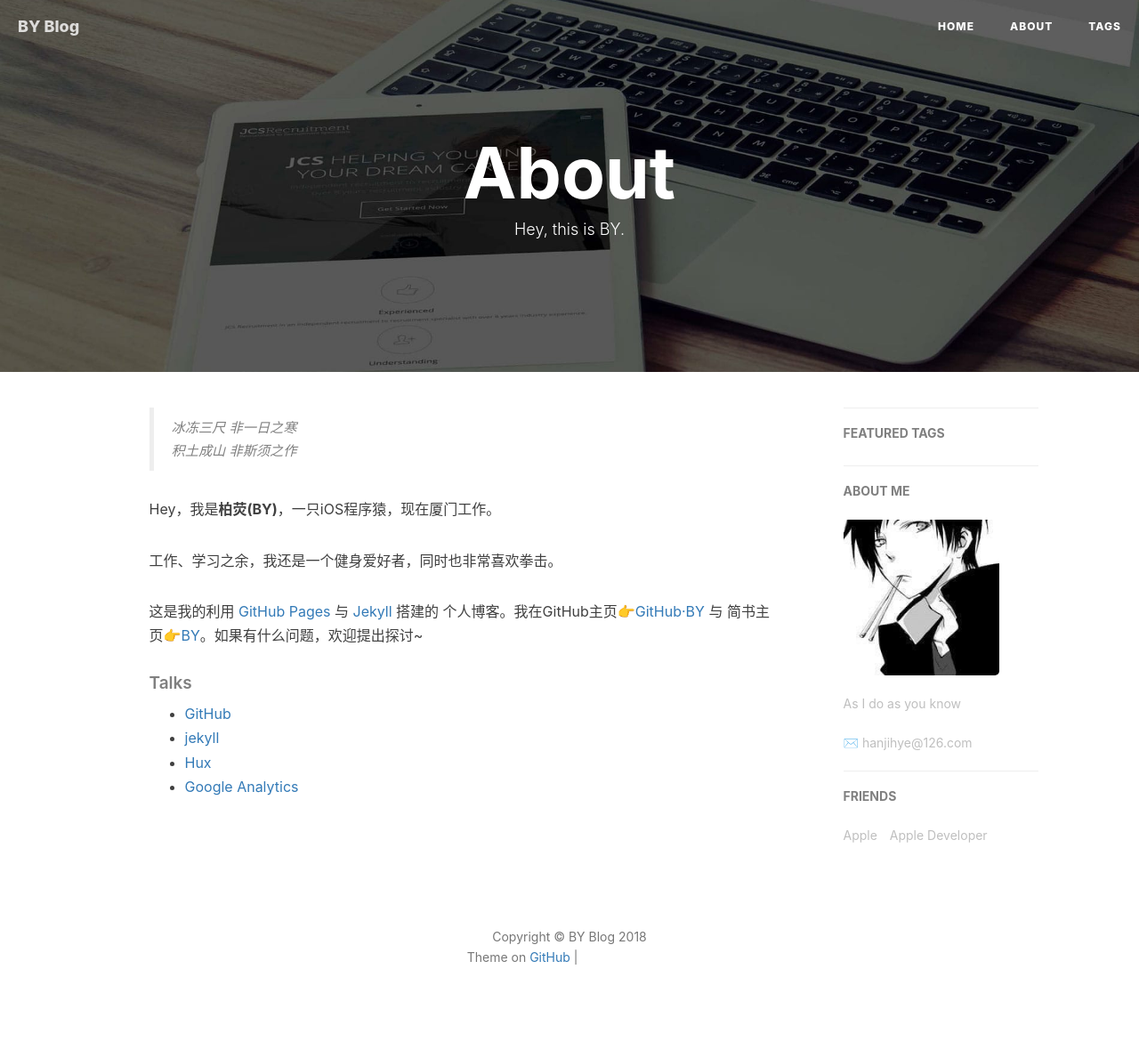
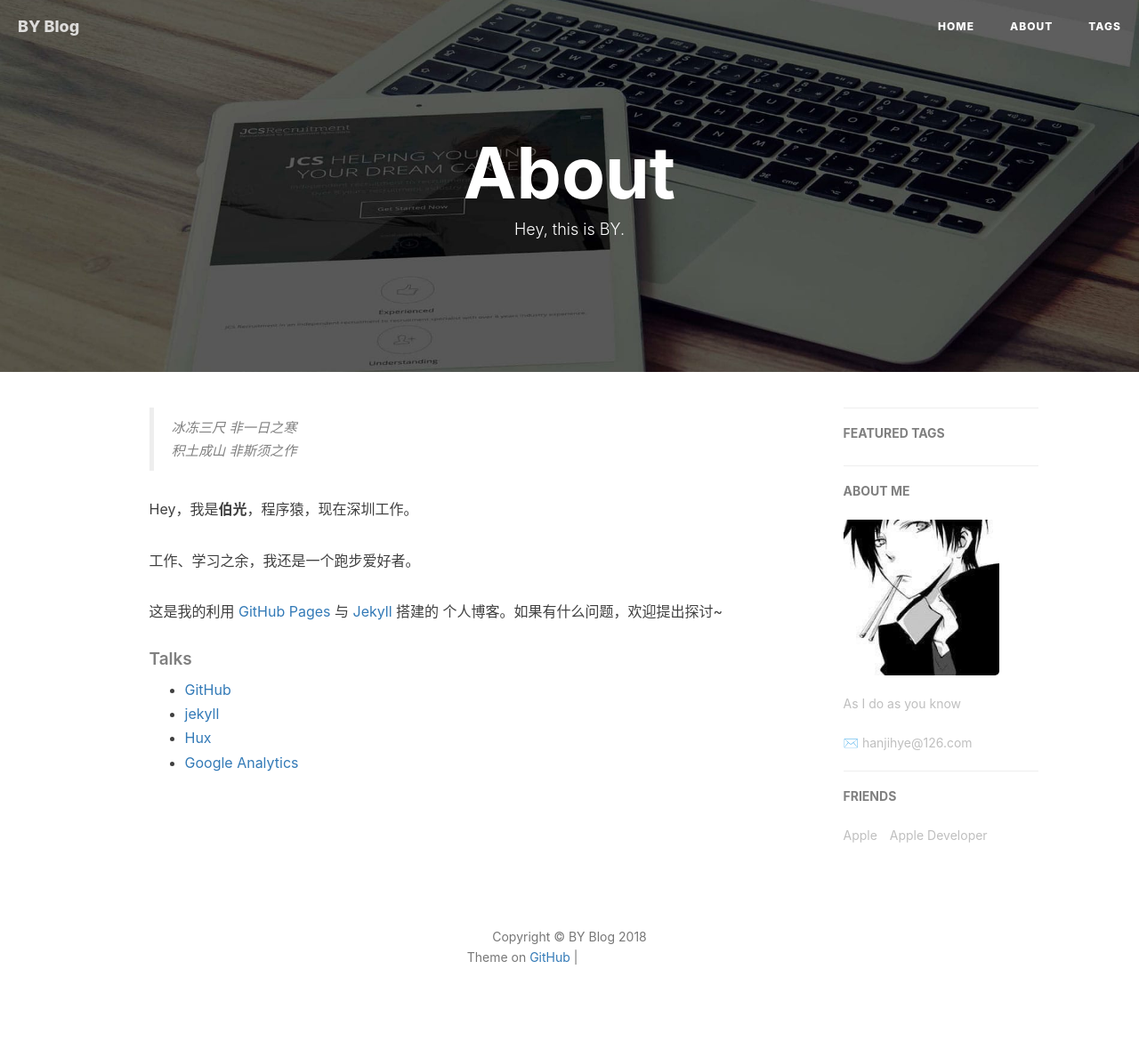
Before and after one commit to estsfan/estsfan.github.io, a Jekyll site: the page built from about.html, in a window 1280 px wide. Shown: the whole page at 89% size. Built offline with Jekyll 4.4.1, drawn with Linux system fonts in a browser that asks for light colours; nearby versions of some CDN libraries; comment, search, counter and statistics services are not loaded; grey boxes are pictures that could not be loaded.

Commit message:
修改about me

```diff
--- a/about.html
+++ b/about.html
@@ -18,11 +18,11 @@ header-img: "img/post-bg-rwd.jpg"
     <blockquote><p>冰冻三尺 非一日之寒<br>
     积土成山 非斯须之作</p></blockquote>
 
-    <p>Hey，我是<strong>柏荧(BY)</strong>，一只iOS程序猿，现在厦门工作。</p>
+    <p>Hey，我是<strong>伯光</strong>，程序猿，现在深圳工作。</p>
 
-    <p>工作、学习之余，我还是一个健身爱好者，同时也非常喜欢拳击。</p>
+    <p>工作、学习之余，我还是一个跑步爱好者。</p>
 
-    <p>这是我的利用 <a href="https://pages.github.com/">GitHub Pages</a> 与 <a href="http://jekyll.com.cn/">Jekyll</a> 搭建的 个人博客。我在GitHub主页<a href="https://github.com/qiubaiying">👉GitHub·BY</a> 与 简书主页<a href="https://http://www.jianshu.com/u/e71990ada2fd">👉BY</a>。如果有什么问题，欢迎提出探讨~</p>
+    <p>这是我的利用 <a href="https://pages.github.com/">GitHub Pages</a> 与 <a href="http://jekyll.com.cn/">Jekyll</a> 搭建的 个人博客。如果有什么问题，欢迎提出探讨~</p>
 
     <p></p>
 
```
Also changed, not shown: 1 other file.
